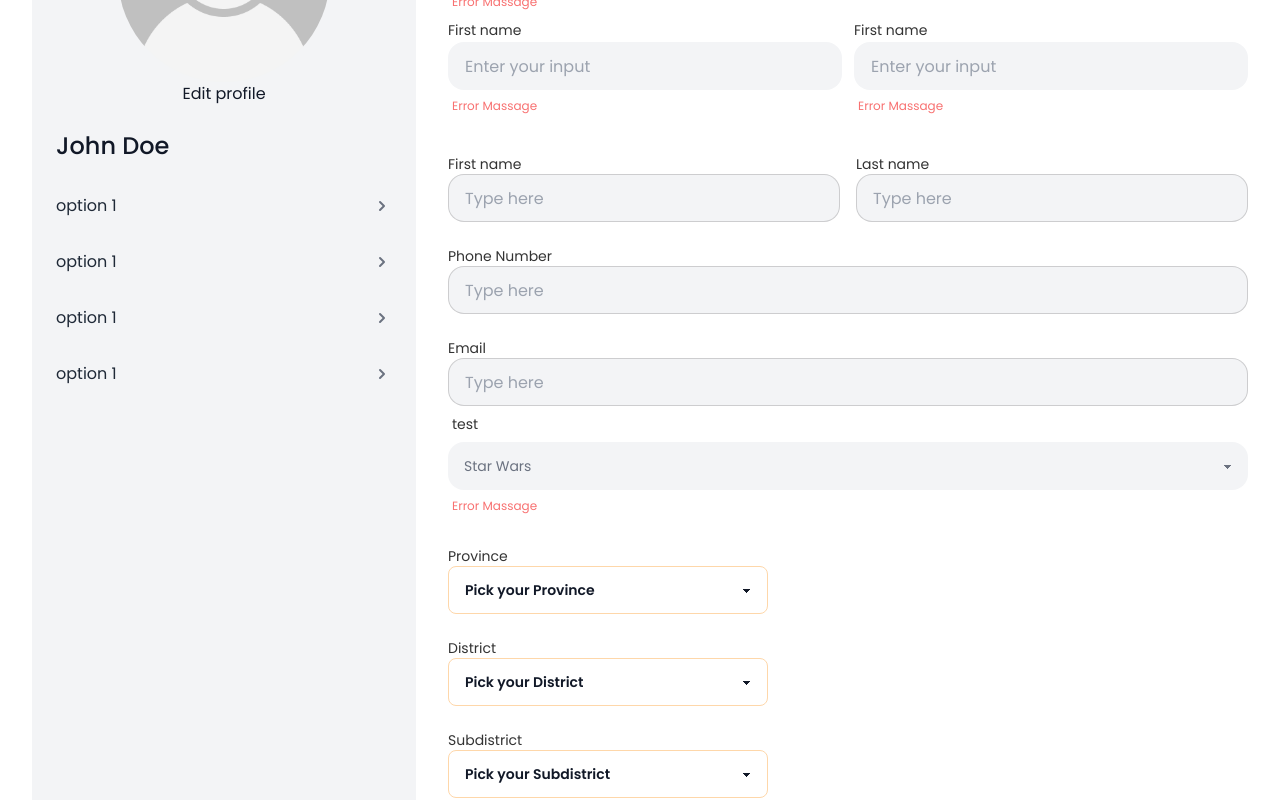
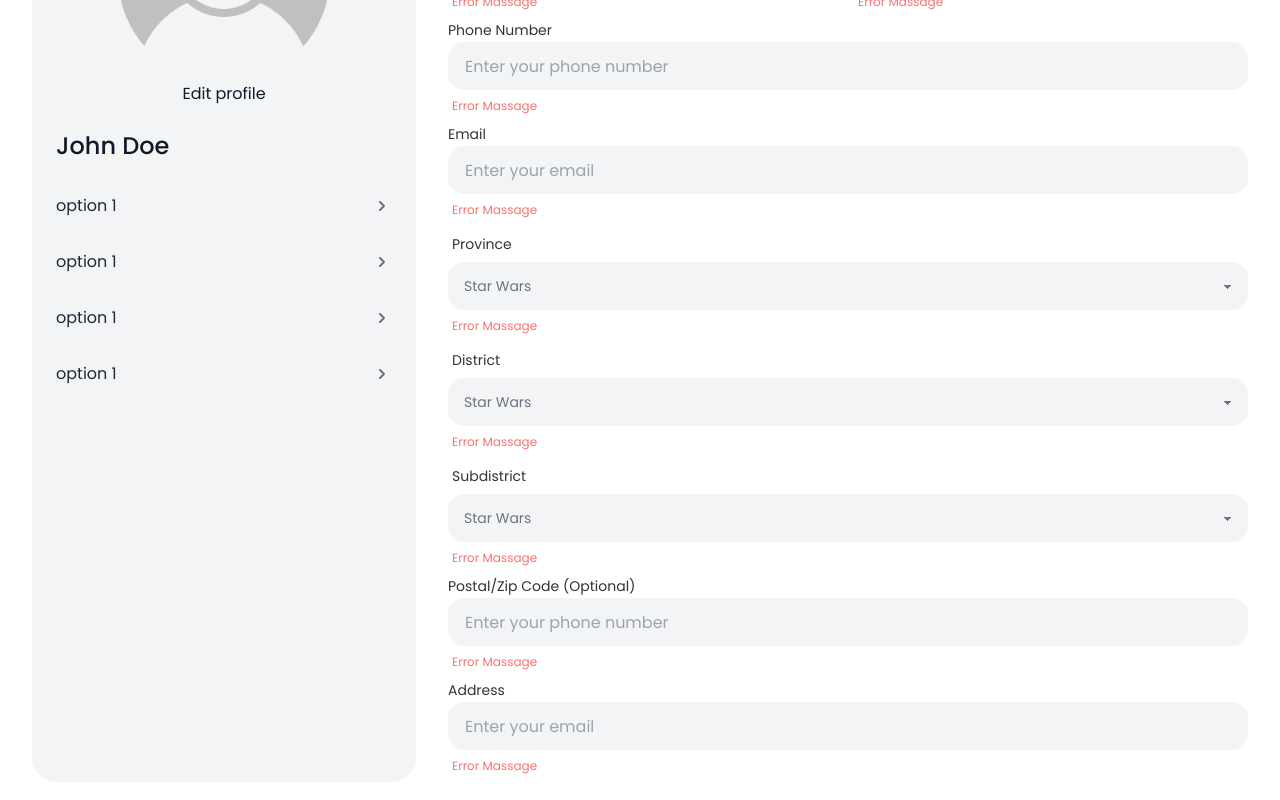
Before and after one commit to MinkNanta/petcation, a React (Create React App) app: page /profile in a window 1280 px wide. Shown: the part 380-1180 px from the top of the page. Built offline with nearby package versions, Linux system fonts and the light colour scheme.

Commit message:
profile-page

```diff
--- a/src/components/profile/ProfilePage.js
+++ b/src/components/profile/ProfilePage.js
@@ -55,30 +55,30 @@ export default function ProfilePage() {
                 <button className="text btn btn-sm btn-primary">Save</button>
               </div>
             </div>
-            <Input
+            {/* <Input
               label="First name"
               onChange={() => {}}
               placeholder="Enter your input"
               errMsg="Error Massage"
               error={true}
-            />
+            /> */}
             <div className="flex gap-3">
               <Input
                 label="First name"
                 onChange={() => {}}
-                placeholder="Enter your input"
+                placeholder="Enter your first name"
                 errMsg="Error Massage"
                 error={true}
               />
               <Input
                 label="First name"
                 onChange={() => {}}
-                placeholder="Enter your input"
+                placeholder="Enter your last name"
                 errMsg="Error Massage"
                 error={true}
               />
             </div>
-
+            {/*
             <div className="grid grid-cols-2 pt-8 gap-4">
               <div className="col-span-1 w-f ">
                 <p className="label-text">First name</p>
@@ -96,9 +96,9 @@ export default function ProfilePage() {
                   className="input input-bordered w-full"
                 />
               </div>
-            </div>
+            </div> */}
 
-            <div className="grid grid-row ">
+            {/* <div className="grid grid-row ">
               <div className="col-span ">
                 <p className="label-text pt-6">Phone Number</p>
                 <input
@@ -114,12 +114,28 @@ export default function ProfilePage() {
                   className="input input-bordered w-full"
                 />
               </div>
+            </div> */}
+            <div className=" ">
+              <Input
+                label="Phone Number"
+                onChange={() => {}}
+                placeholder="Enter your phone number"
+                errMsg="Error Massage"
+                error={true}
+              />
+              <Input
+                label="Email"
+                onChange={() => {}}
+                placeholder="Enter your email"
+                errMsg="Error Massage"
+                error={true}
+              />
             </div>
 
             {/* Province */}
             <div>
               <InputDropdown
-                label="test"
+                label="Province"
                 onChange={(e) => {
                   setValueDropDown(e.target.value);
                 }}
@@ -133,7 +149,37 @@ export default function ProfilePage() {
                 <option value="option5">Star Trek</option>
               </InputDropdown>
 
-              <div className="col-span ">
+              <InputDropdown
+                label="District"
+                onChange={(e) => {
+                  setValueDropDown(e.target.value);
+                }}
+                errMsg="Error Massage"
+                error={true}
+              >
+                <option value="option1">Star Wars</option>
+                <option value="option2">Harry Potter</option>
+                <option value="option3">Lord of the Rings</option>
+                <option value="option4">Planet of the Apes</option>
+                <option value="option5">Star Trek</option>
+              </InputDropdown>
+
+              <InputDropdown
+                label="Subdistrict"
+                onChange={(e) => {
+                  setValueDropDown(e.target.value);
+                }}
+                errMsg="Error Massage"
+                error={true}
+              >
+                <option value="option1">Star Wars</option>
+                <option value="option2">Harry Potter</option>
+                <option value="option3">Lord of the Rings</option>
+                <option value="option4">Planet of the Apes</option>
+                <option value="option5">Star Trek</option>
+              </InputDropdown>
+
+              {/* <div className="col-span ">
                 <p className="label-text pt-6">Province</p>
                 <select className="select select-secondary w-full max-w-xs">
                   <option disabled selected>
@@ -168,7 +214,22 @@ export default function ProfilePage() {
                   placeholder="Type here"
                   className="input input-bordered w-full"
                 />
-              </div>
+              </div> */}
+
+              <Input
+                label="Postal/Zip Code (Optional)"
+                onChange={() => {}}
+                placeholder="Enter your phone number"
+                errMsg="Error Massage"
+                error={true}
+              />
+              <Input
+                label="Address"
+                onChange={() => {}}
+                placeholder="Enter your email"
+                errMsg="Error Massage"
+                error={true}
+              />
             </div>
           </div>
         </div>
```
